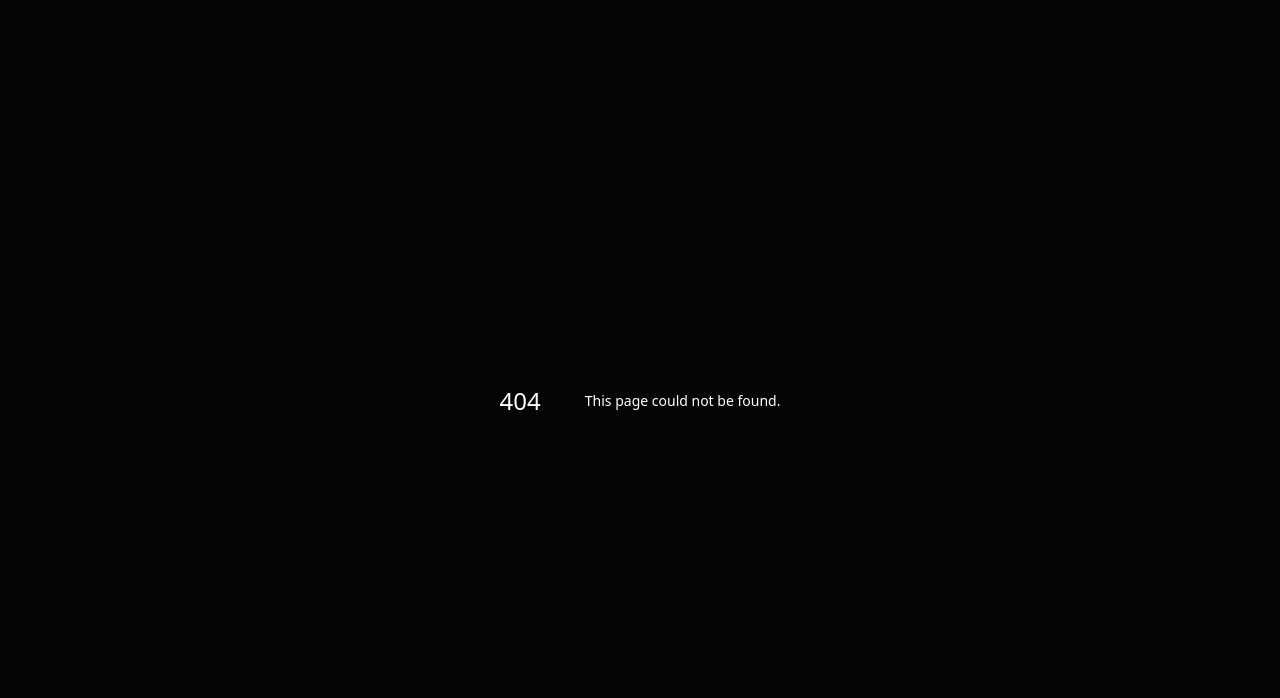
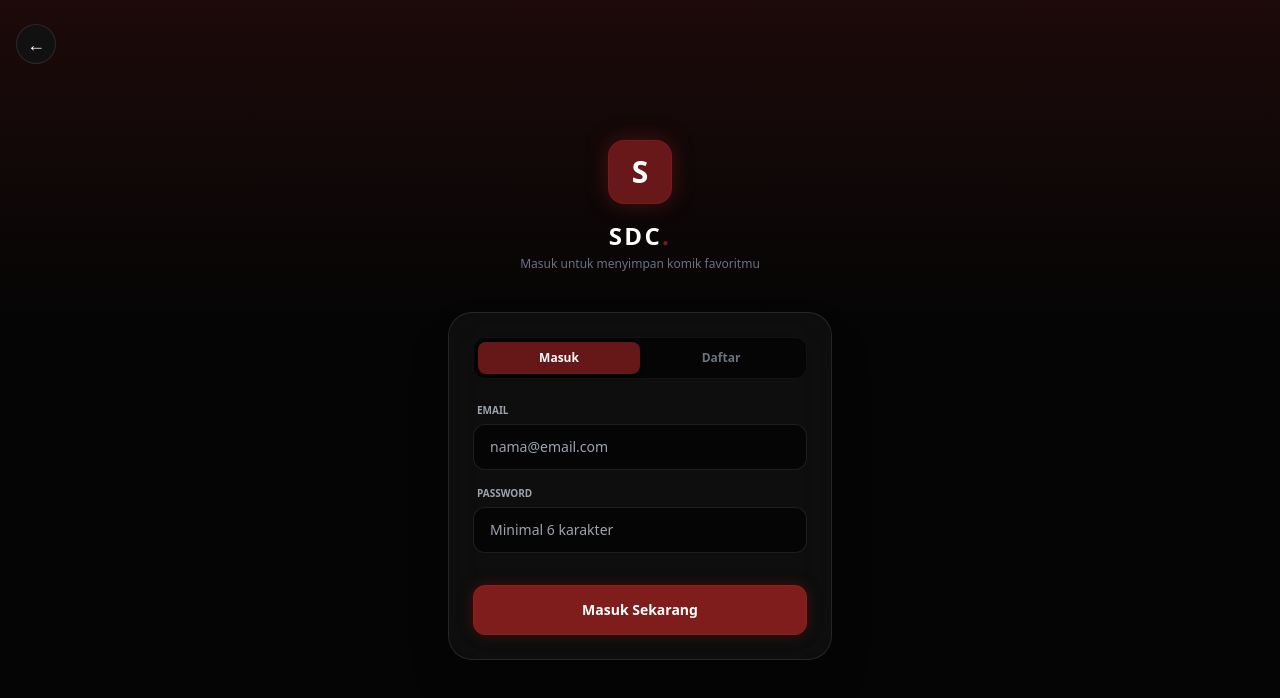
Before and after one commit to xilv25/stardoomcomic, a Next.js app: page /login in a window 1280 px wide. Before the commit this address had no page. Shown: the top 698 px of the page. Built offline with nearby package versions, Linux system fonts and the light colour scheme; no server answers.

Commit message:
Create page.tsx

```diff
--- /dev/null
+++ b/app/login/page.tsx
@@ -0,0 +1,93 @@
+'use client';
+
+import { useState } from 'react';
+import { useRouter } from 'next/navigation';
+import { supabase } from '@/utils/supabase'; // Pastikan path ini sesuai
+import Link from 'next/link';
+
+export default function LoginPage() {
+  const router = useRouter();
+  const [isLogin, setIsLogin] = useState(true);
+  const [email, setEmail] = useState('');
+  const [password, setPassword] = useState('');
+  const [loading, setLoading] = useState(false);
+  const [errorMsg, setErrorMsg] = useState('');
+
+  const handleAuth = async (e: React.FormEvent) => {
+    e.preventDefault();
+    setLoading(true);
+    setErrorMsg('');
+
+    try {
+      if (isLogin) {
+        const { error } = await supabase.auth.signInWithPassword({ email, password });
+        if (error) throw error;
+        router.push('/profile');
+      } else {
+        const { error } = await supabase.auth.signUp({ email, password });
+        if (error) throw error;
+
+        // Auto login setelah daftar (karena confirm email dimatikan)
+        await supabase.auth.signInWithPassword({ email, password });
+
+        // Jadikan pendaftar pertama otomatis jadi Admin (Opsional, tapi mempermudahmu)
+        const { data: { user } } = await supabase.auth.getUser();
+        if (user) {
+          // Update username default
+          await supabase.from('profiles').update({
+            username: email.split('@')[0]
+          }).eq('id', user.id);
+        }
+        router.push('/profile');
+      }
+    } catch (error: any) {
+      setErrorMsg(error.message || 'Terjadi kesalahan');
+    } finally {
+      setLoading(false);
+    }
+  };
+
+  return (
+    <main className="min-h-screen bg-[#050505] text-white flex flex-col items-center justify-center p-4 relative selection:bg-red-900/50">
+
+      {/* Background Glow */}
+      <div className="absolute top-0 w-full h-[40vh] bg-gradient-to-b from-red-900/20 to-transparent pointer-events-none"></div>
+
+      <button onClick={() => router.back()} className="absolute top-6 left-4 w-10 h-10 bg-[#111] border border-white/10 rounded-full flex items-center justify-center text-lg hover:bg-white/5 transition-colors z-10">
+        ←
+      </button>
+
+      <div className="w-full max-w-sm z-10">
+        <div className="text-center mb-10">
+          <div className="w-16 h-16 bg-red-900/80 border border-red-800/50 rounded-2xl mx-auto flex items-center justify-center font-extrabold text-white text-3xl shadow-[0_0_20px_rgba(127,29,29,0.5)] mb-4">S</div>
+          <h1 className="text-2xl font-extrabold tracking-widest">SDC<span className="text-red-900">.</span></h1>
+          <p className="text-gray-500 text-xs mt-1">Masuk untuk menyimpan komik favoritmu</p>
+        </div>
+
+        <form onSubmit={handleAuth} className="bg-[#111]/80 backdrop-blur-xl border border-white/10 p-6 rounded-3xl shadow-2xl flex flex-col gap-4">
+
+          <div className="flex bg-[#050505] rounded-xl p-1 border border-white/5 mb-2">
+            <button type="button" onClick={() => setIsLogin(true)} className={`flex-1 py-2 text-xs font-bold rounded-lg transition-all ${isLogin ? 'bg-red-900/80 text-white shadow-md' : 'text-gray-500 hover:text-gray-300'}`}>Masuk</button>
+            <button type="button" onClick={() => setIsLogin(false)} className={`flex-1 py-2 text-xs font-bold rounded-lg transition-all ${!isLogin ? 'bg-red-900/80 text-white shadow-md' : 'text-gray-500 hover:text-gray-300'}`}>Daftar</button>
+          </div>
+
+          {errorMsg && <div className="bg-red-900/20 border border-red-900/50 text-red-400 text-[11px] p-3 rounded-xl text-center font-bold">{errorMsg}</div>}
+
+          <div className="flex flex-col gap-1.5">
+            <label className="text-[10px] text-gray-400 font-bold uppercase ml-1">Email</label>
+            <input type="email" required value={email} onChange={(e) => setEmail(e.target.value)} className="w-full bg-[#050505] border border-white/10 rounded-xl px-4 py-3 text-sm text-white focus:outline-none focus:border-red-800 transition-colors" placeholder="nama@email.com" />
+          </div>
+
+          <div className="flex flex-col gap-1.5">
+            <label className="text-[10px] text-gray-400 font-bold uppercase ml-1">Password</label>
+            <input type="password" required value={password} onChange={(e) => setPassword(e.target.value)} className="w-full bg-[#050505] border border-white/10 rounded-xl px-4 py-3 text-sm text-white focus:outline-none focus:border-red-800 transition-colors" placeholder="Minimal 6 karakter" minLength={6} />
+          </div>
+
+          <button type="submit" disabled={loading} className="w-full bg-red-900 hover:bg-red-800 text-white font-extrabold py-3.5 rounded-xl mt-4 shadow-[0_0_15px_rgba(127,29,29,0.4)] border border-red-800 transition-all text-sm disabled:opacity-50">
+            {loading ? 'Memproses...' : (isLogin ? 'Masuk Sekarang' : 'Buat Akun')}
+          </button>
+        </form>
+      </div>
+    </main>
+  );
+            }
```
